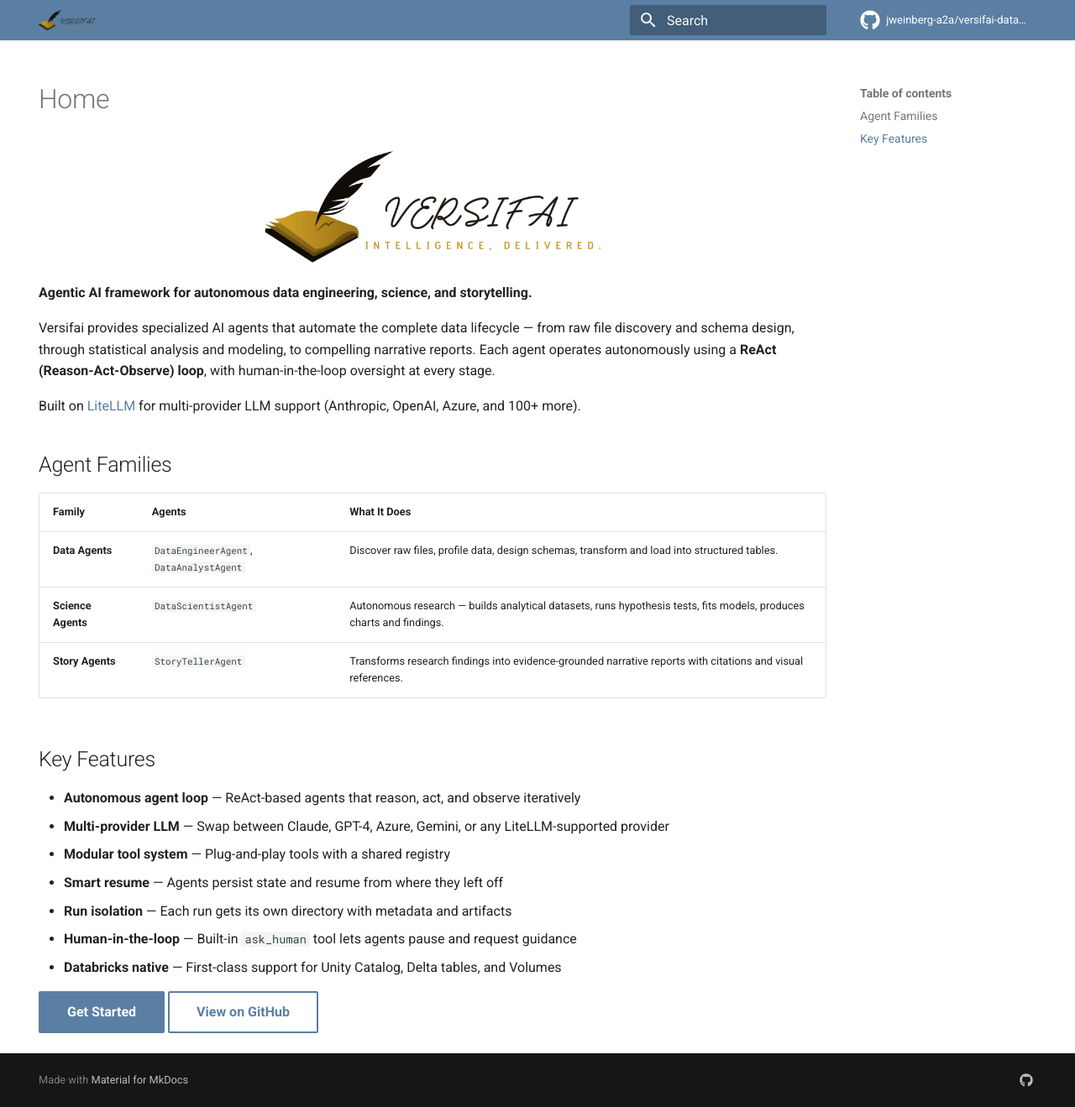
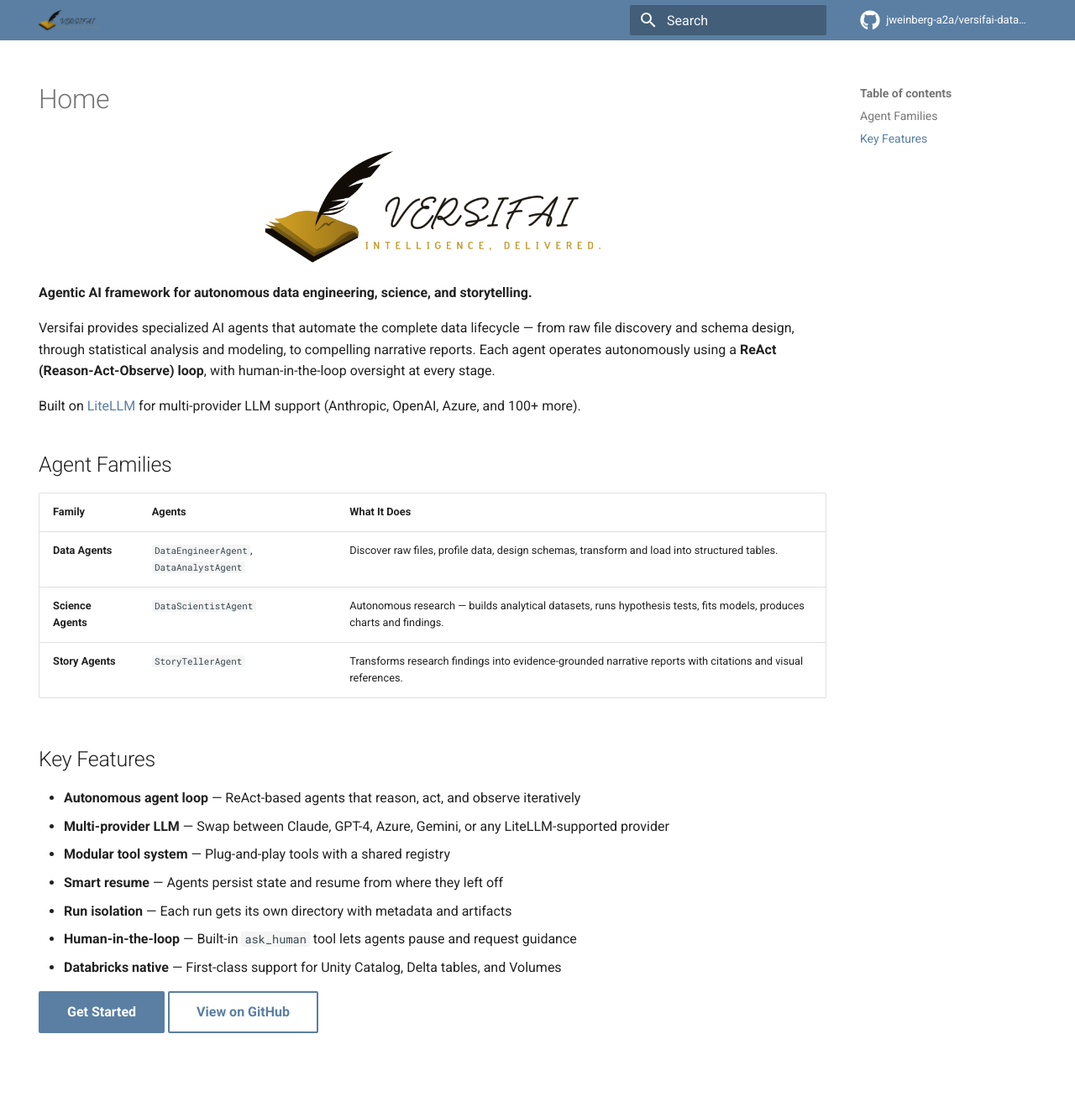
Before and after one commit to jweinberg-a2a/versifai-data-agents, an MkDocs documentation site: the page built from docs/index.md, in a window 1280 px wide and 1319 px high. Shown: the whole window at 84% size. Built offline with MkDocs 1.6.1 and Material for MkDocs 9.7.7, drawn with Linux system fonts in a browser that asks for light colours; comment, search, counter and statistics services are not loaded.

Commit message:
no footer

```diff
--- a/docs/stylesheets/extra.css
+++ b/docs/stylesheets/extra.css
@@ -25,3 +25,8 @@
 .md-header {
   box-shadow: 0 1px 3px rgba(0, 0, 0, 0.08);
 }
+
+/* Hide "Made with Material for MkDocs" footer */
+.md-footer-meta {
+  display: none;
+}
```
